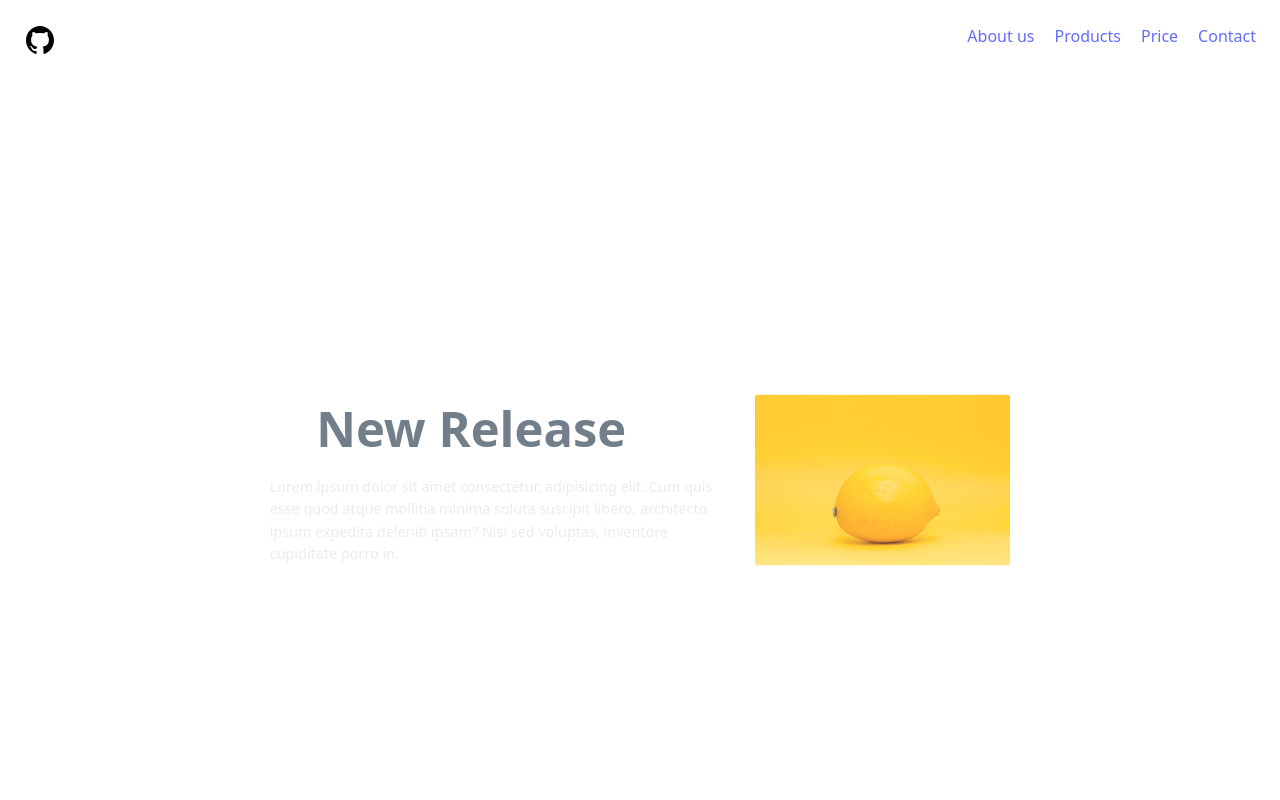
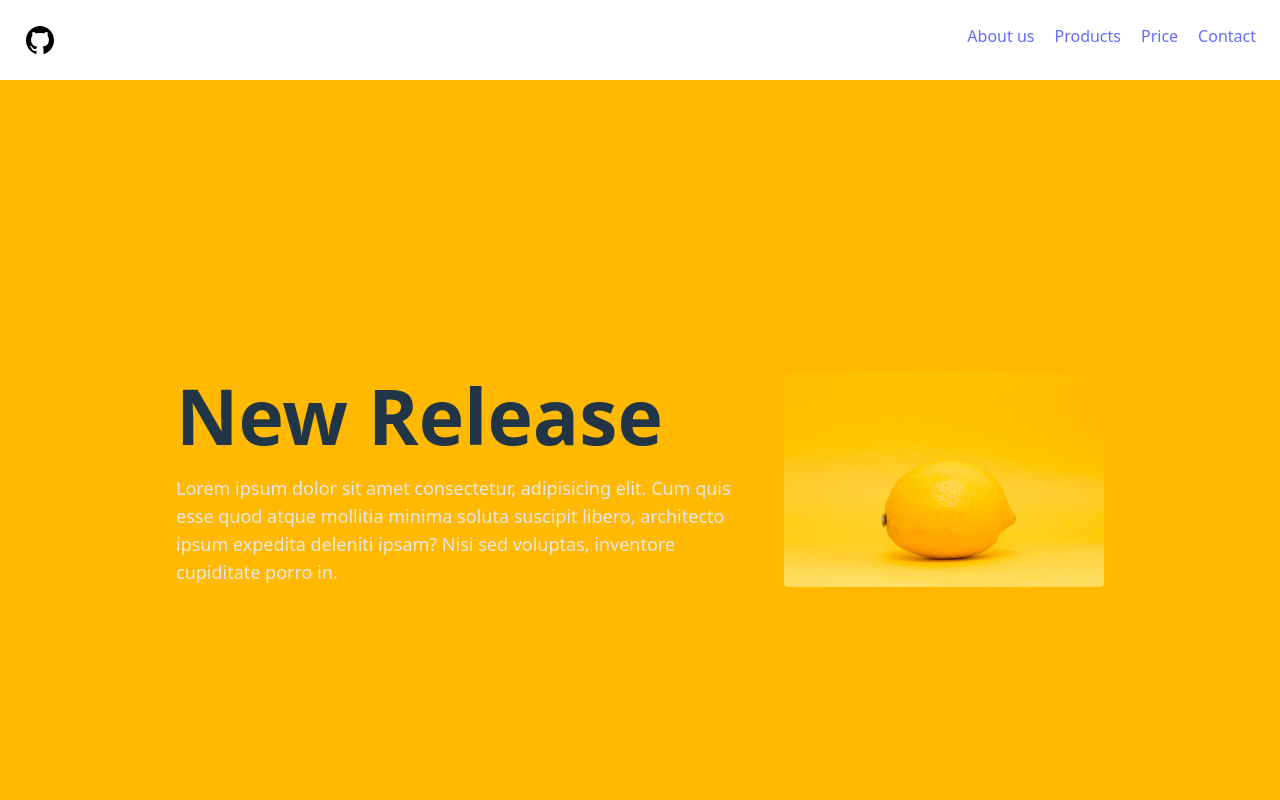
Before and after one commit to Juanagudelo9007/landingpage, a React (Vite) app: page / in a window 1280 px wide. Shown: the top 800 px of the page. Built offline with nearby package versions, Linux system fonts and the light colour scheme.

Commit message:
trying scrollY and scrollYProgress framer motion on 2 componentes

```diff
--- a/src/components/About.jsx
+++ b/src/components/About.jsx
@@ -2,16 +2,24 @@ import { useTransform, useScroll, motion } from "framer-motion";
 import React, { useRef } from "react";
 
 const About = () => {
+  const about = useRef();
+  const { scrollY } = useScroll({
+    target: about,
+    offset: ["start center", "end start"],
+  });
 
-
+  const y = useTransform(scrollY, [0, 500], [0, -500])
 
   return (
     <motion.div
-
-      className="bg-white text-2xl md:text-4xl text-black h-screen w-full flex justify-center px-6"
-    >
+      ref={about}
+    className="bg-white text-2xl md:text-4xl text-black h-screen w-full flex justify-center px-6">
       <div className="h-full flex flex-col md:flex-row items-center gap-8">
-        <h1 className="font-extrabold">About Us</h1>
+        <motion.h1
+        style={{y}}
+        className="font-extrabold">
+          About Us
+        </motion.h1>
         <p className="text-2xl md:text-3xl font-bold">
           Lorem ipsum dolor sit amet consectetur adipisicing elit. Libero rem
           voluptates fugit tenetur reprehenderit harum, doloremque iure...
--- a/src/components/HeroSection.jsx
+++ b/src/components/HeroSection.jsx
@@ -3,31 +3,31 @@ import img1 from "../img/img1.avif";
 import { useScroll, useTransform, motion } from "framer-motion";
 
 const HeroSection = () => {
-  const hero = useRef();
+  const hero = useRef(null);
   const { scrollYProgress, scrollY } = useScroll({
     target: hero,
-    offset: ["start start", "end center"],
+    offset: ["start start", "end start"],
   });
 
-  const opacity = useTransform(scrollYProgress, [0, 0.90], [1, 0]);
+
+  const opacity = useTransform(scrollYProgress, [0, 0.8], [1, 0]);
   const scale = useTransform(scrollYProgress, [0, 0.9], [1, 0]);
-  const y = useTransform(scrollY, [0, 700], [0, -550]);
 
+
+  const y = useTransform(scrollY, [0, 600], [0, -550]);
 
   return (
     <motion.div
       ref={hero}
       style={{ scale, opacity, y }}
-      className="h-screen w-full flex items-center justify-center px-6 text-2xl"
+      className="h-screen w-full flex items-center justify-center px-6 text-2xl bg-amber-400"
     >
       <div className="flex flex-col md:flex-row items-center gap-8">
         <div className="text-center md:text-left max-w-xl">
-          <motion.h1 style={{scale, opacity,y }} className="font-bold mb-4">
+          <motion.h1 style={{ scale, opacity, y }} className="font-bold mb-4">
             New Release
           </motion.h1>
-          <motion.p
-          style={{y}}
-          className="text-lg text-gray-200">
+          <motion.p style={{ y }} className="text-lg text-gray-200">
             Lorem ipsum dolor sit amet consectetur, adipisicing elit. Cum quis
             esse quod atque mollitia minima soluta suscipit libero, architecto
             ipsum expedita deleniti ipsam? Nisi sed voluptas, inventore
@@ -36,8 +36,11 @@ const HeroSection = () => {
         </div>
 
         <motion.img
-        style={{y}}
-        src={img1} alt="Hero" className="w-80 h-auto rounded" />
+          style={{ y }}
+          src={img1}
+          alt="Hero"
+          className="w-80 h-auto rounded"
+        />
       </div>
     </motion.div>
   );
```
